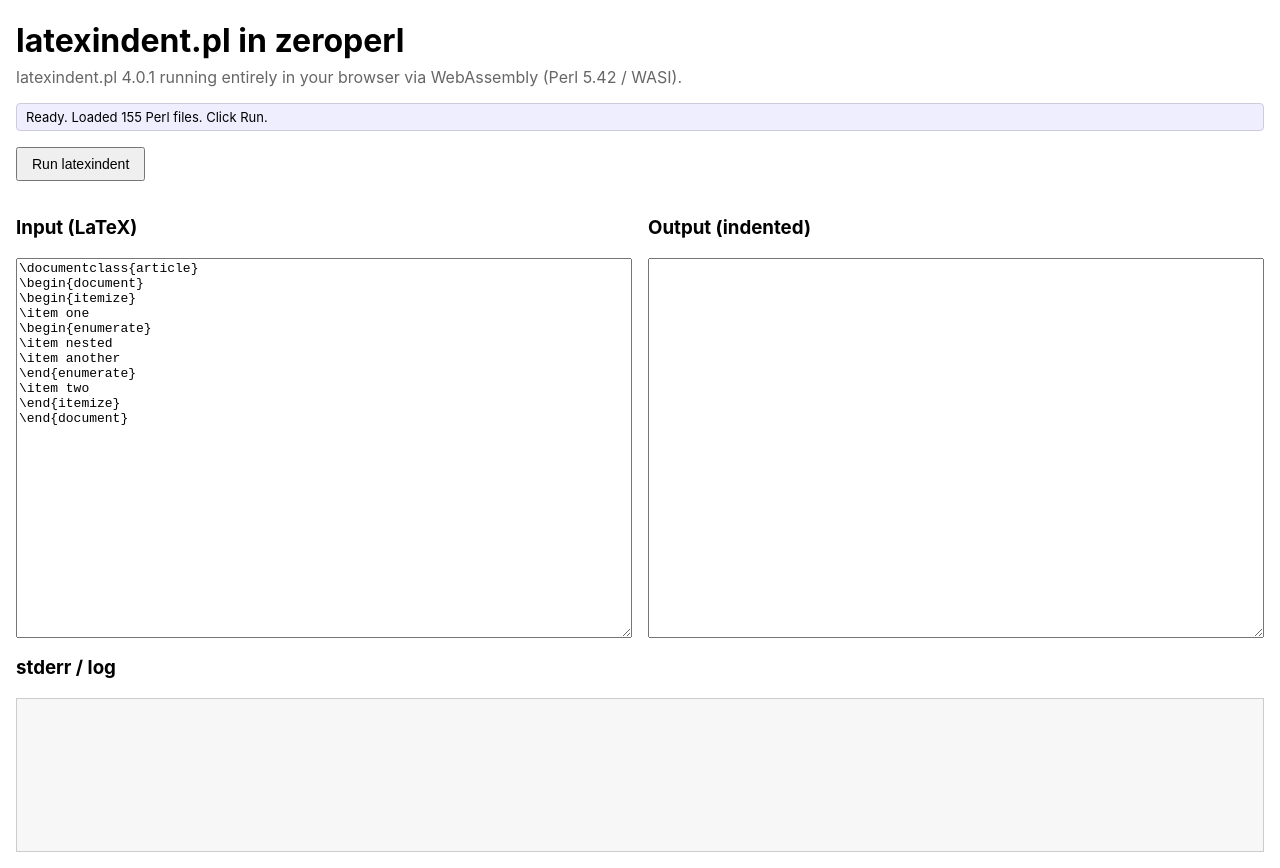
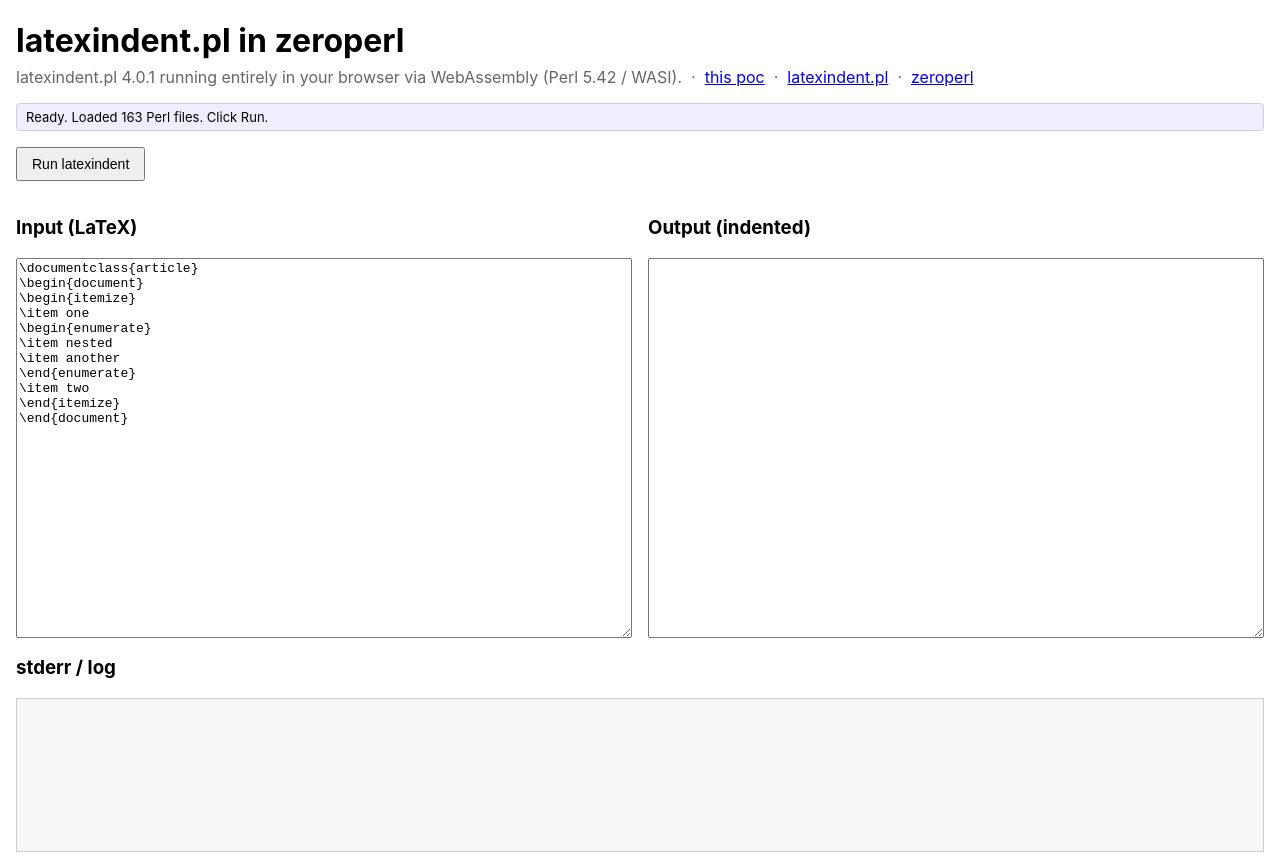
Before and after one commit to acmiyaguchi/latexindent-web, a website built with Vite: page index.html in a window 1280 px wide. Built offline with nearby package versions, Linux system fonts and the light colour scheme; files whose address does not match are found by name; what @6over3/zeroperl-ts would draw is missing.

Commit message:
add links to upstream, poc, and zeroperl repos in header

```diff
--- a/index.html
+++ b/index.html
@@ -18,7 +18,15 @@
 </head>
 <body>
   <h1>latexindent.pl in zeroperl</h1>
-  <p class="sub">latexindent.pl 4.0.1 running entirely in your browser via WebAssembly (Perl 5.42 / WASI).</p>
+  <p class="sub">
+    latexindent.pl 4.0.1 running entirely in your browser via WebAssembly (Perl 5.42 / WASI).
+    &nbsp;·&nbsp;
+    <a href="https://github.com/acmiyaguchi/latexindent-web">this poc</a>
+    &nbsp;·&nbsp;
+    <a href="https://github.com/cmhughes/latexindent.pl">latexindent.pl</a>
+    &nbsp;·&nbsp;
+    <a href="https://github.com/6over3/zeroperl">zeroperl</a>
+  </p>
   <div id="status">Loading…</div>
   <p><button id="run" disabled>Run latexindent</button></p>
   <div class="row">
```
